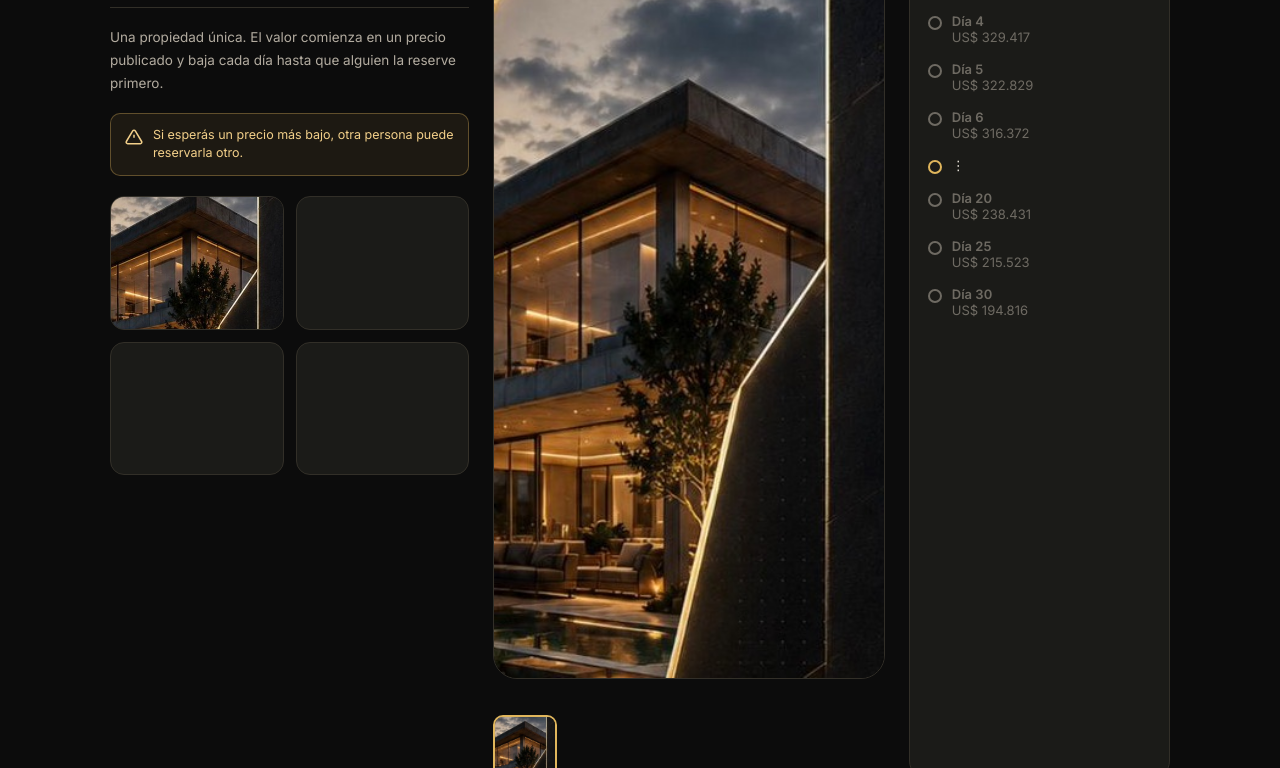
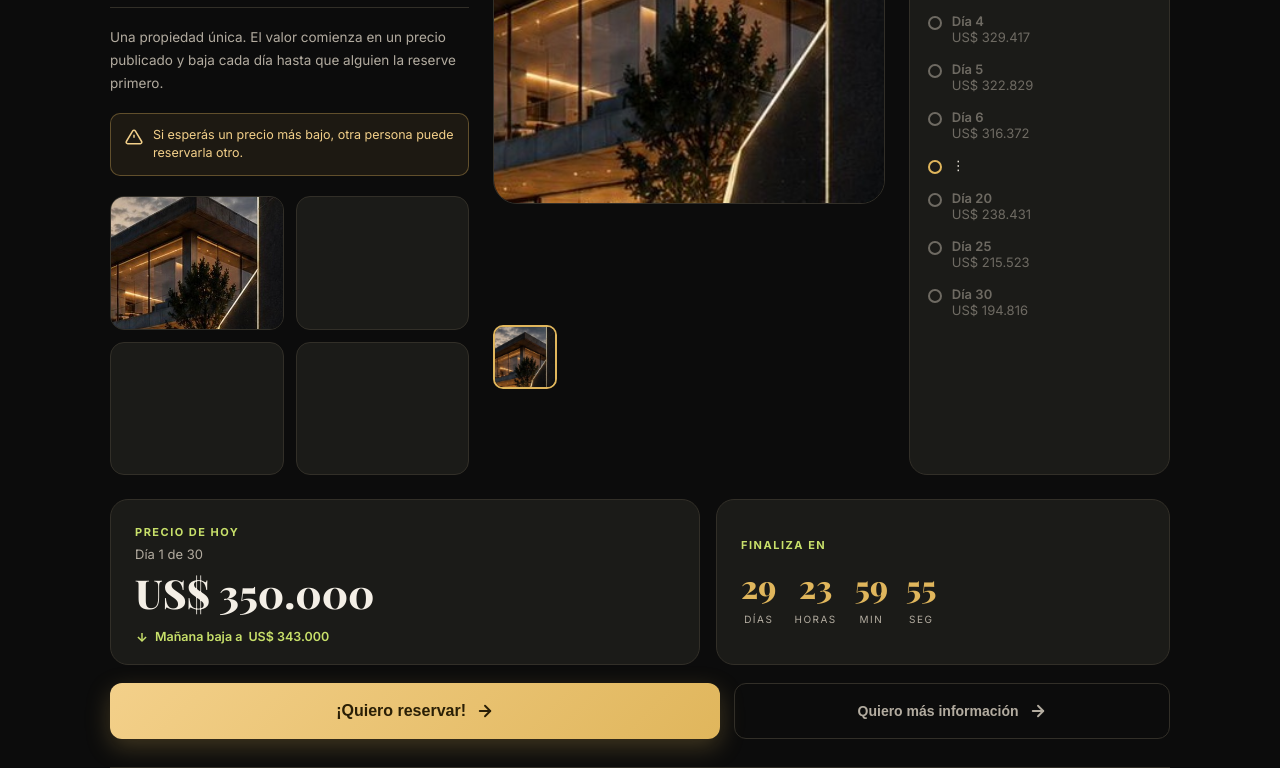
Before and after one commit to juanmartincampos1414/onehouse, a website: page index.html in a window 1280 px wide. Shown: the part 220-988 px from the top of the page. Drawn offline with nearby package versions, Linux system fonts and the light colour scheme; no server answers.

Commit message:
Imagen principal con tamano fijo cuadrado

```diff
--- a/style.css
+++ b/style.css
@@ -90,8 +90,8 @@ body{
   border-radius:24px;
   overflow:hidden;
   border:1px solid var(--border);
-  height:100%;
-  min-height:420px;
+  aspect-ratio:1 / 1;
+  width:100%;
 }
 .hero-img{
   width:100%;height:100%;
```
